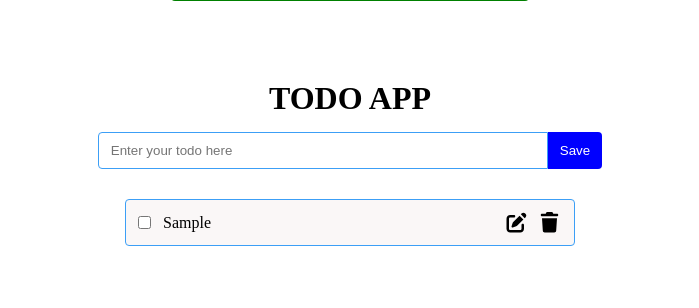
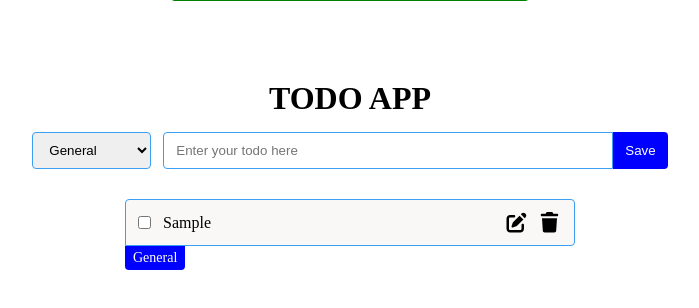
Before and after one commit to abhinaba-dotcom/TODO-APP, a website built with Vite: page index.html in a window 1280 px wide. Both pictures are taken after typing "Sample" into the empty fields and a click on the button "Save". Shown: the whole page, without its empty margins (290-989 px from the left). Built offline with nearby package versions, Linux system fonts and the light colour scheme.

Commit message:
feat: Added tags to the todo app.

```diff
--- a/index.html
+++ b/index.html
@@ -12,10 +12,19 @@
     />
   </head>
   <body class="body">
-
     <h1>TODO APP</h1>
 
     <div class="input-box">
+      <div class="input-box-left">
+        <label for="tags"></label>
+        <select id="tags">
+          <option value="general">General</option>
+          <option value="personal">Personal</option>
+          <option value="official">Official</option>
+          <option value="education">Education</option>
+        </select>
+      </div>
+      <div class="input-box-right">
         <input
           id="todo-input"
           class="input-box__input"
@@ -23,10 +32,10 @@
           placeholder="Enter your todo here"
         />
         <button id="saveBtn" class="input-box__save-btn">Save</button>
-    </div>
-    <div id="todo-container" class="todo-container">
 
       </div>
+    </div>
+    <div id="todo-container" class="todo-container"></div>
     <script type="module" src="/src/main.js"></script>
   </body>
 </html>
--- a/src/main.js
+++ b/src/main.js
@@ -1,5 +1,9 @@
 document.addEventListener("DOMContentLoaded", (e) => {
   e.preventDefault();
+  function capitalizeFirstLetter(text){
+    let capitalizeTypeText = text.charAt(0).toUpperCase() + text.slice(1);
+    return capitalizeTypeText;
+  }
   // Function to show alert with a 'msg' and 'alert-type'
   function showAlert(msg, type) {
     let alertDiv = document.createElement("div");
@@ -17,7 +21,6 @@ document.addEventListener("DOMContentLoaded", (e) => {
       alertDiv.style.background = "red";
       alertDiv.innerText = msg;
     }
-
     alertDiv.classList.add("alert-box");
     alertDiv.style.display = "flex";
     document.getElementsByTagName("body")[0].append(alertDiv);
@@ -107,7 +110,8 @@ document.addEventListener("DOMContentLoaded", (e) => {
     if (allTodo) {
       allTodo.forEach((todo) => {
         let newTodoDiv = document.createElement("div");
-        newTodoDiv.innerHTML = `<div id=${todo.id} class="todo-item">
+        newTodoDiv.innerHTML = `<div class="todo-item-parent-container">
+        <div id=${todo.id} class="todo-item">
             <div class="todo-item__todo-box">
               <input class="check-button" onchange="myGlobalMarkTodo(this, ${
                 todo.id
@@ -125,7 +129,10 @@ document.addEventListener("DOMContentLoaded", (e) => {
                 todo.id
               }')" width="25px" height="25px" src="./src/assets/delete.svg" alt="">
             </div>
+          </div>
+          <p class="todo-item__tag">${capitalizeFirstLetter(todo.tag)}</p>
           </div>`;
+          console.log(newTodoDiv)
         todoContainer.append(newTodoDiv);
       });
     }
@@ -151,7 +158,13 @@ document.addEventListener("DOMContentLoaded", (e) => {
       return;
     }
     const timeStamp = Date.now();
-    const newTodo = { todoText: todoText, id: timeStamp, isChecked: false };
+    const tagValue = document.getElementById("tags").value;
+    const newTodo = {
+      todoText: todoText,
+      id: timeStamp,
+      tag: tagValue,
+      isChecked: false,
+    };
     addNewTodo(newTodo);
   });
 });
--- a/src/scss/style.scss
+++ b/src/scss/style.scss
@@ -14,6 +14,19 @@ body {
   gap: 15px;
   .input-box {
     display: flex;
+    align-items: center;
+    gap: 12px;
+    .input-box-left {
+      select {
+        padding: 9px 25px 9px 12px;
+        border-radius: 4px;
+        outline: none;
+        border: 0.5px solid rgb(60, 159, 246);
+      }
+    }
+    .input-box-right {
+      display: flex;
+    }
     .input-box__input {
       padding: 10px 25px 10px 12px;
       width: 450px;
@@ -38,6 +51,9 @@ body {
     display: flex;
     flex-direction: column;
     gap: 10px;
+    .todo-item-parent-container {
+      display: flex;
+      flex-direction: column;
       .todo-item {
         position: relative;
         display: flex;
@@ -46,6 +62,7 @@ body {
         padding: 10px 12px;
         min-width: 450px;
         border-radius: 4px;
+        border-bottom-left-radius: 0;
         outline: none;
         border: 0.5px solid rgb(60, 159, 246);
         background-color: rgb(250, 247, 247);
@@ -62,6 +79,16 @@ body {
           img {
             cursor: pointer;
           }
+        }
+      }
+      .todo-item__tag{
+        background-color: blue;
+        padding: 4px 8px;
+        width: fit-content;
+        color: white;
+        border-bottom-right-radius: 4px;
+        border-bottom-left-radius: 4px;
+        font-size: 14px;
       }
     }
   }
@@ -102,8 +129,8 @@ body {
         width: 245px;
       }
     }
-    .todo-container{
-      .todo-item{
+    .todo-container {
+      .todo-item {
         min-width: 300px;
         max-width: 300px;
       }
```
Lines whose indentation alone changed are shown as unchanged.
